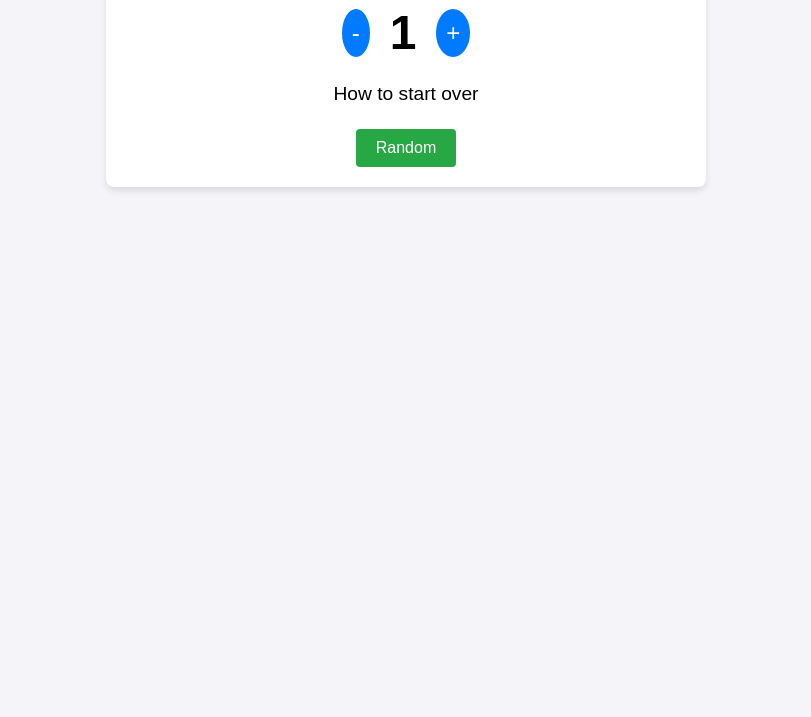
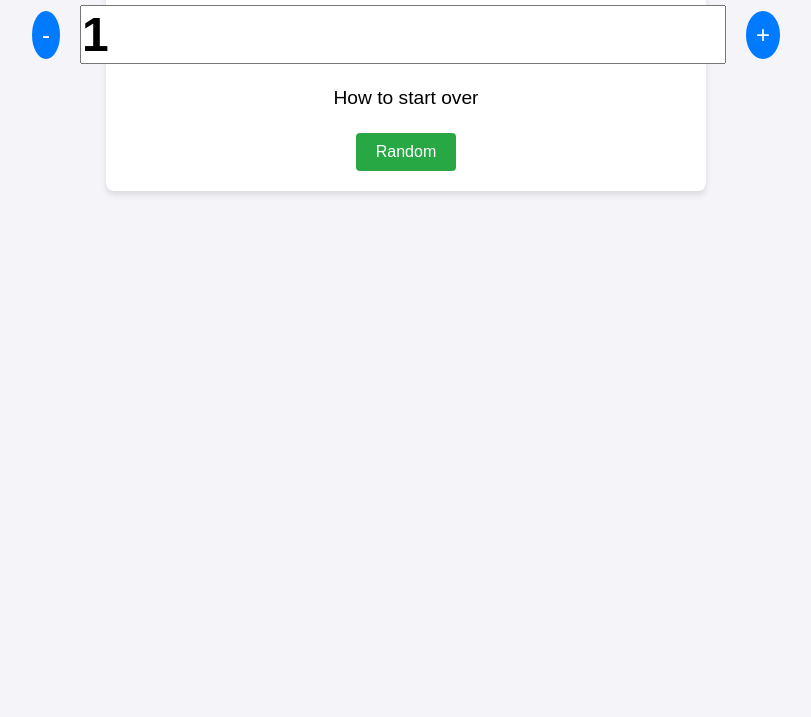
Before and after one commit to diasmakbar/yatalia-mula, a plain HTML site: page index.html in a window 1280 px wide. Shown: the part 83-800 px from the top of the page, without its empty margins (234-1045 px from the left). Drawn offline with Linux system fonts and the light colour scheme.

Commit message:
Update index.html

```diff
--- a/index.html
+++ b/index.html
@@ -13,10 +13,10 @@
       <div class="logo">LOGO</div>
       <div class="language-toggle">
         <label>
-          <input type="radio" name="language" value="idn" checked> ID
+          <input type="radio" name="language" value="eng" checked> EN
         </label>
         <label>
-          <input type="radio" name="language" value="eng"> EN
+          <input type="radio" name="language" value="idn"> ID
         </label>
       </div>
     </div>
@@ -24,7 +24,13 @@
     <!-- Counter -->
     <div class="counter">
       <button id="minus-btn">-</button>
-      <div id="current-number" class="number-display">1</div>
+      <input
+        id="current-number"
+        type="number"
+        min="1"
+        value="1"
+        class="number-display"
+      />
       <button id="plus-btn">+</button>
     </div>
 
```
